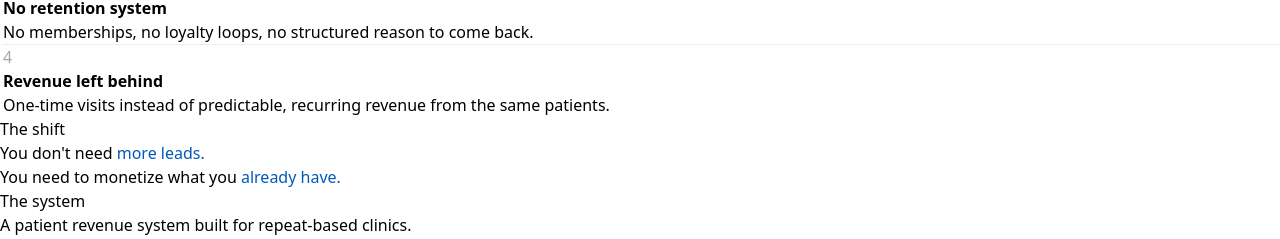
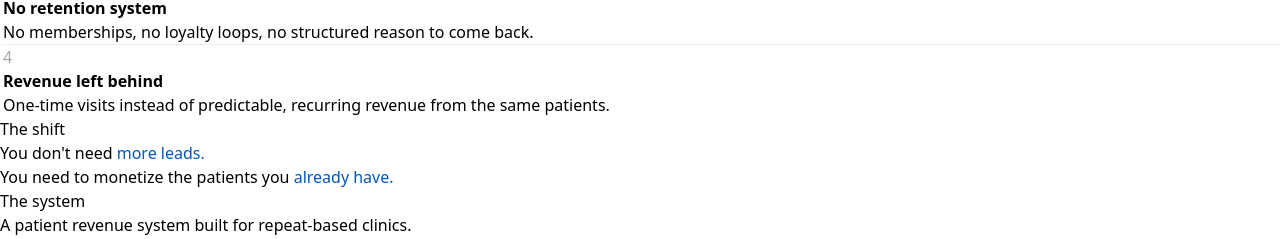
Before and after one commit to alexshue-code/synta-funnel, a React (Vite) app: page / in a window 1280 px wide. Shown: the part 830-1069 px from the top of the page. Built offline with nearby package versions, Linux system fonts and the light colour scheme.

Commit message:
Update reframe section headline copy

```diff
--- a/src/App.jsx
+++ b/src/App.jsx
@@ -207,7 +207,7 @@ function ReframeSection() {
       <div className="mx-auto max-w-5xl rounded-[34px] border border-black/7 bg-white px-8 py-14 shadow-[0_18px_50px_rgba(0,0,0,0.045)] md:px-14 md:py-16">
         <Eyebrow centered>The shift</Eyebrow>
         <h2 className="mt-4 text-4xl font-semibold leading-[0.98] tracking-[-0.045em] md:text-6xl">
-          You don't need <span style={{ color: ACCENT }}>more leads.</span><br className="hidden md:block" />You need to monetize what you <span style={{ color: ACCENT }}>already have.</span>
+          You don't need <span style={{ color: ACCENT }}>more leads.</span><br className="hidden md:block" />You need to monetize the patients you <span style={{ color: ACCENT }}>already have.</span>
         </h2>
       </div>
     </section>
```
